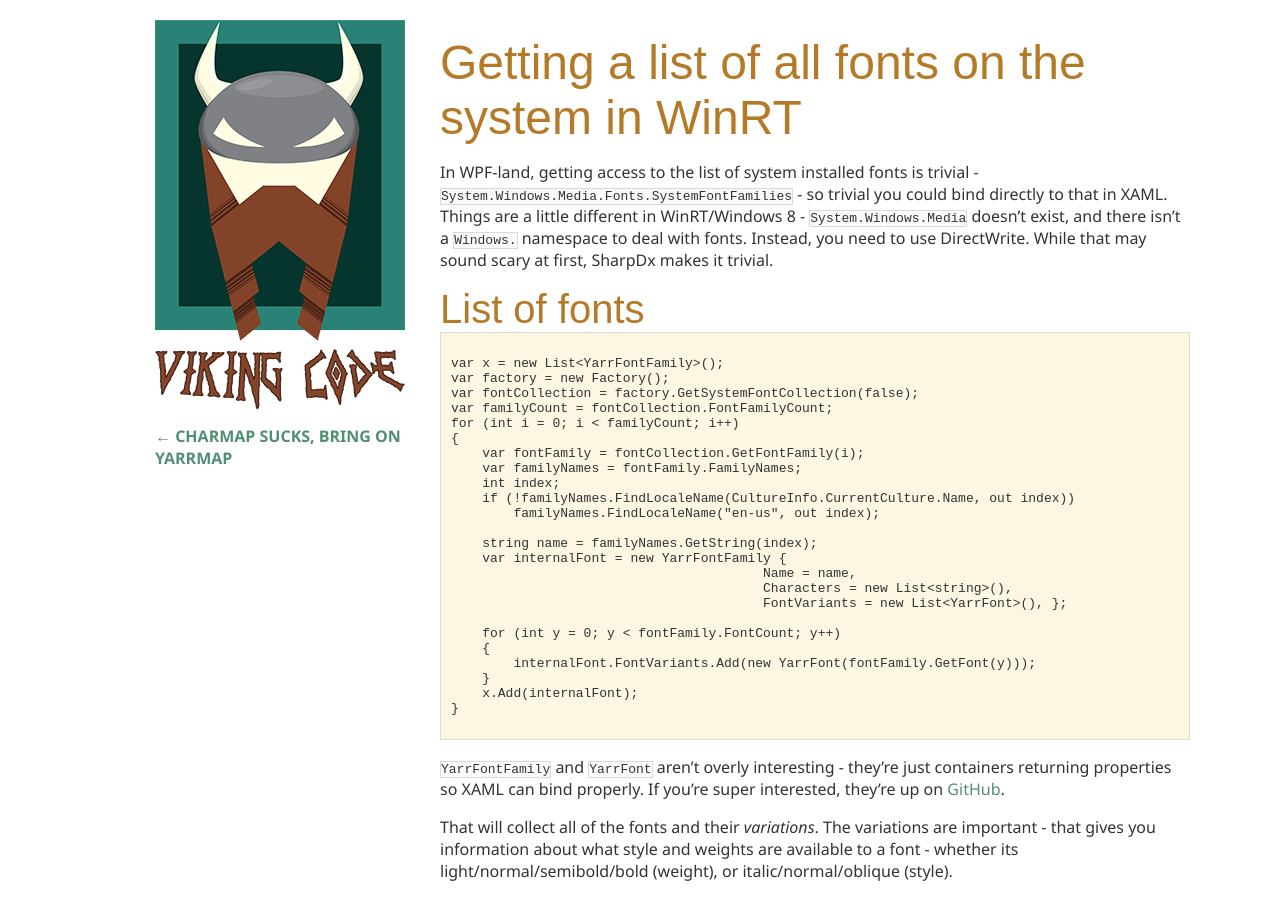
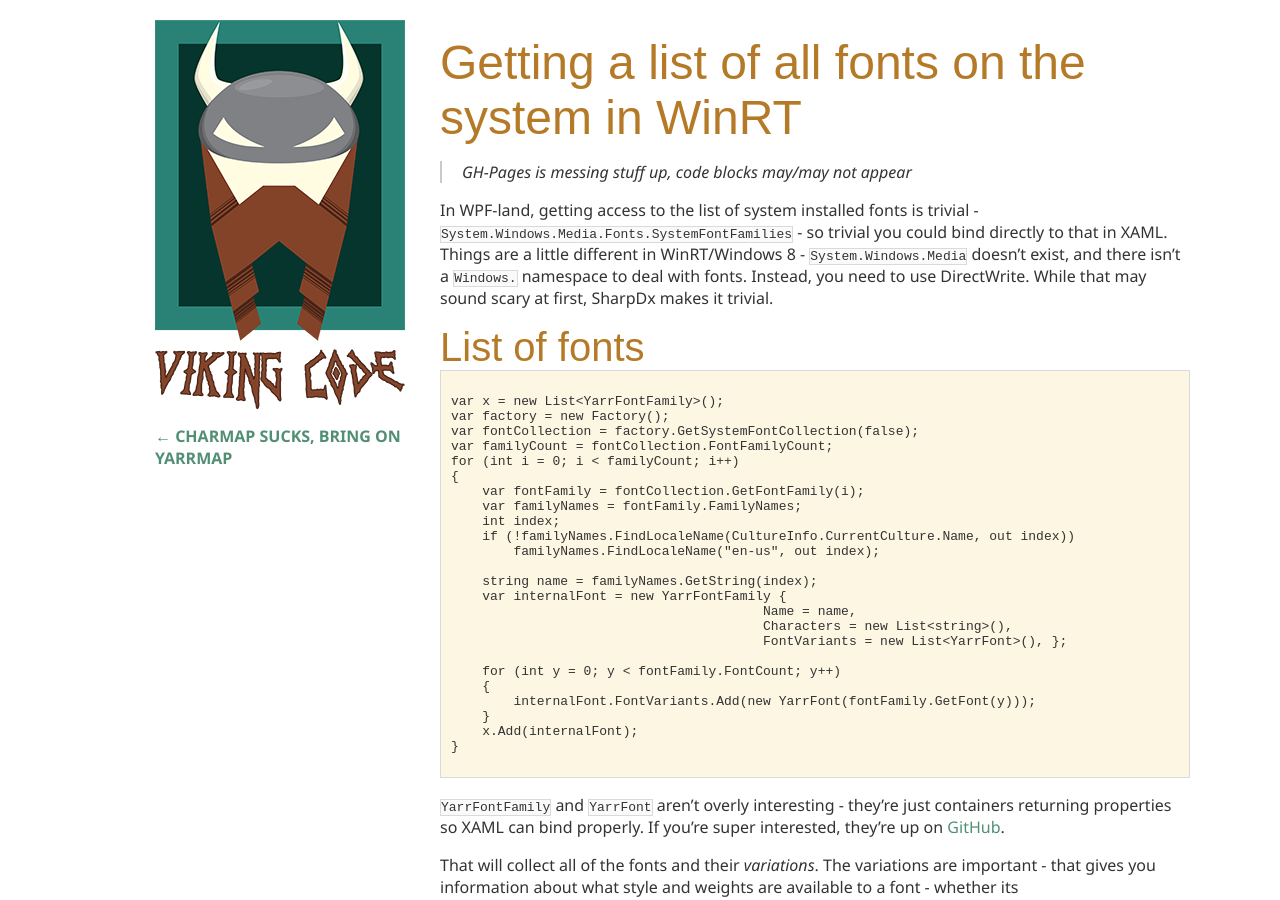
Before and after one commit to vikingcode/vikingcode.github.io, a Jekyll site: the page built from _posts/2012-09-07-font-listing-on-winrt.md, in a window 1280 px wide and 900 px high. Built offline with Jekyll 4.4.1, drawn with Linux system fonts in a browser that asks for light colours; Markdown is read by kramdown in place of the engine named in the settings.

Commit message:
Updated.

```diff
--- a/_posts/2012-09-07-font-listing-on-winrt.md
+++ b/_posts/2012-09-07-font-listing-on-winrt.md
@@ -3,6 +3,8 @@ layout: page
 title: Getting a list of all fonts on the system in WinRT
 date: 2012-09-07 09:35:05 +10:00
 ---
+
+> GH-Pages is messing stuff up, code blocks may/may not appear
 
 In WPF-land, getting access to the list of system installed fonts is trivial - `System.Windows.Media.Fonts.SystemFontFamilies` - so trivial you could bind directly to that in XAML. Things are a little different in WinRT/Windows 8 - `System.Windows.Media` doesn't exist, and there isn't a `Windows.` namespace to deal with fonts. Instead, you need to use DirectWrite. While that may sound scary at first, SharpDx makes it trivial.
 
```
